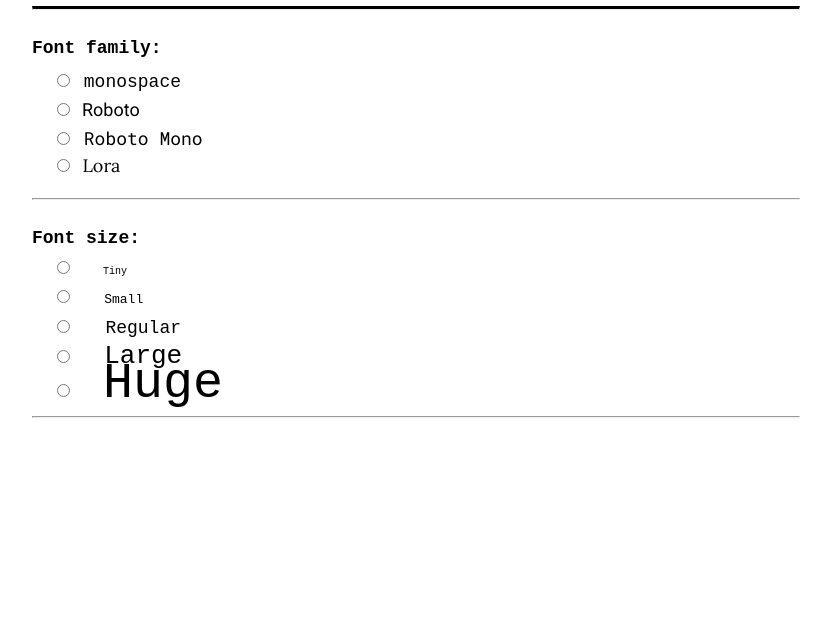
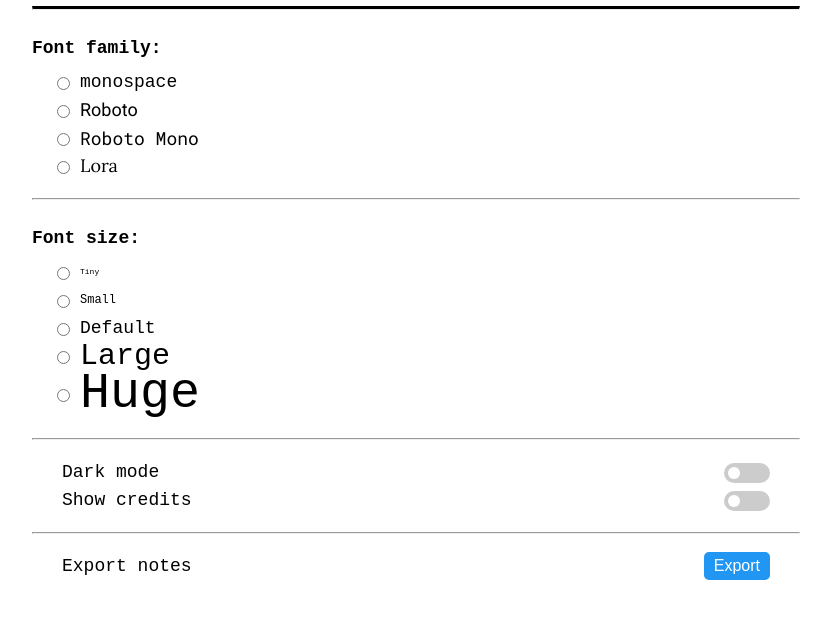
Before and after one commit to wildskyf/tab-notes, a browser extension: page settings.html in a window 1280 px wide. Shown: the part 123-742 px from the top of the page, without its empty margins (224-1055 px from the left). Drawn offline with Linux system fonts and the light colour scheme.

Commit message:
added settings

```diff
--- a/settings.css
+++ b/settings.css
@@ -29,6 +29,11 @@
 
 .option {
     margin-left: 20px;
+    display: flex;
+}
+
+input[type="radio"] {
+    margin-right: 10px;
 }
 
 #monospace-option {
@@ -48,23 +53,108 @@
 }
 
 #tiny-option {
-    font-size: 10px;
+    font-size: 8px;
 }
 
 #small-option {
-    font-size: 13px;
+    font-size: 12px;
 }
 
-#regular-option {
+#default-option {
     font-size: 18px;
 }
 
 #large-option {
-    font-size: 26px;
+    font-size: 30px;
 }
 
 #huge-option {
     font-size: 50px;
+    margin-top: 10px;
+    margin-bottom: 30px;
+}
+
+/* The switch - the box around the slider */
+.switch {
+    position: relative;
+    width: 46px;
+    height: 20px;
+    float: right;
+    margin-right: 30px;
+    margin-top: 5px;
+}
+
+/* Hide default HTML checkbox */
+.switch input {
+    opacity: 0;
+    width: 0;
+    height: 0;
+}
+
+/* The slider */
+.slider {
+    position: absolute;
+    cursor: pointer;
+    top: 0;
+    left: 0;
+    right: 0;
+    bottom: 0;
+    background-color: #ccc;
+    -webkit-transition: .4s;
+    transition: .4s;
+}
+
+.slider:before {
+    position: absolute;
+    content: "";
+    height: 12px;
+    width: 12px;
+    left: 4px;
+    bottom: 4px;
+    background-color: white;
+    -webkit-transition: .4s;
+    transition: .4s;
+}
+
+input:checked + .slider {
+    background-color: #2196F3;
+}
+
+input:focus + .slider {
+    box-shadow: 0 0 1px #2196F3;
+}
+
+input:checked + .slider:before {
+    -webkit-transform: translateX(26px);
+    -ms-transform: translateX(26px);
+    transform: translateX(26px);
+}
+
+/* Rounded sliders */
+.slider.round {
+    border-radius: 34px;
+}
+
+.slider.round:before {
+    border-radius: 50%;
+}
+
+.switch-label {
+    margin-left: 30px;
+}
+
+.button {
+    background-color: #2196F3;
+    cursor: pointer;
+    border: none;
+    color: white;
+    padding: 5px 10px;
+    text-align: center;
+    text-decoration: none;
+    font-size: 16px;
+    border-radius: 5px;
+    float: right;
+    margin-right: 30px;
 }
 
 #note-content {
--- a/settings.html
+++ b/settings.html
@@ -18,14 +18,15 @@
         Tab notes settings
     </div>
     <hr class="solid">
-    <p><div id="font-selector" class="subtitle">Font family:</div>
+    <p><div class="subtitle">Font family:</div>
+        <div id="font-selector">
             <div id="monospace-option" class="option">
                 <input type="radio" name="font-selector" value="monospace" id="monospace">
                 <label for="monospace">monospace</label>
             </div>
             <div id="roboto-option" class="option">
                 <input type="radio" name="font-selector" value="roboto" id="roboto">
-            <label for="roboto">&nbspRoboto</label>
+                <label for="roboto">Roboto</label>
             </div>
             <div id="roboto-mono-option" class="option">
                 <input type="radio" name="font-selector" value="roboto-mono" id="roboto-mono">
@@ -33,7 +34,8 @@
             </div>
             <div id="lora-option" class="option">
                 <input type="radio" name="font-selector" value="lora" id="lora">
-            <label for="lora">&nbspLora</label>
+                <label for="lora">Lora</label>
+            </div>
         </div>
     </p>
 
@@ -42,19 +44,19 @@
     <p><div id="font-size" class="subtitle">Font size:</div>
         <div id="tiny-option" class="option">
             <input type="radio" name="size-selector" value="tiny" id="tiny">
-            <label for="tiny">&nbsp&nbsp&nbsp&nbspTiny</label>
+            <label for="tiny">Tiny</label>
         </div>
         <div id="small-option" class="option">
             <input type="radio" name="size-selector" value="small" id="small">
-            <label for="small">&nbsp&nbsp&nbspSmall</label>
+            <label for="small">Small</label>
         </div>
-        <div id="regular-option" class="option">
-            <input type="radio" name="size-selector" value="regular" id="regular">
-            <label for="regular">&nbsp&nbspRegular</label>
+        <div id="default-option" class="option">
+            <input type="radio" name="size-selector" value="default" id="default">
+            <label for="default">Default</label>
         </div>
         <div id="large-option" class="option">
             <input type="radio" name="size-selector" value="large" id="large">
-            <label for="large">&nbspLarge</label>
+            <label for="large">Large</label>
         </div>
         <div id="huge-option" class="option">
             <input type="radio" name="size-selector" value="huge" id="huge">
@@ -63,6 +65,32 @@
     </p>
 
     <hr>
+
+    <p>
+        <div>
+            <label class="switch-label" for="dark-mode-toggle">Dark mode</label>
+            <label class="switch">
+                <input type="checkbox" value="dark-mode-toggle" id="dark-mode-toggle">
+                <span class="slider round"></span>
+            </label>
+        </div>
+        <div>
+            <label class="switch-label" for="credits-toggle">Show credits</label>
+            <label class="switch">
+                <input type="checkbox" value="credits-toggle" id="credits-toggle">
+                <span class="slider round"></span>
+            </label>
+        </div>
+    </p>
+
+    <hr>
+
+    <p>
+        <div>
+            <label class="switch-label" for="export-button">Export notes</label>
+            <input class="button" type="button" value="Export" id="export-button">
+        </div>
+    </p>
 </body>
 
 </html>
--- a/settings.js
+++ b/settings.js
@@ -0,0 +1,61 @@
+;(() => {
+    //add event listener to every input
+    //save to storage
+    //make sure every tab notes page gets updated when switching to that tab
+
+    const settings_script = () => {
+        const THEMES = {
+            night: "night",
+            day: "day"
+        }
+        $font_selector = document.querySelector("#font-selector")
+        $export_button = document.querySelector("#export-button")
+        $dark_mode_switch = document.querySelector("#dark-mode-toggle")
+
+        let data = null
+
+        const _fontSizeHandler = () => {
+            $font_selector.addEventListener('click', event => {
+                if ( event.target && event.target.matches("input[type='radio']") ) {
+                    //data.fontSize = event.target.value
+                    browser.storage.local.set({ font_size: data.fontSize })
+                }
+            })
+        }
+
+        const _darkModeSwitchHandler = () => {
+            $dark_mode_switch.addEventListener('click', event => {
+              $body.classList.toggle('dark')
+              $textarea.classList.toggle('dark')
+              $list.classList.toggle('dark')
+
+              data.mode = data.mode === THEMES.day ? THEMES.night : THEMES.day
+              browser.storage.local.set({ mode: data.mode })
+              _renderTheme()
+            })
+        }
+
+        const _exportButtonHandler = () => {
+            $export_button.addEventListener('click', event => {
+                window.open('export.html');
+            })
+        }
+
+        const _initEventHandler = () => {
+            _fontSizeHandler()
+            _darkModeSwitchHandler()
+            _exportButtonHandler()
+        }
+        const init = async () => {
+            data = await window.utils.loadPreference()
+
+            _initEventHandler()
+        }
+        return {
+            init: init
+        }
+    }
+    window.addEventListener('load', () => {
+        settings_script().init()
+    })
+})()
```
Also changed, not shown: README.md. Lines whose indentation alone changed are shown as unchanged.
